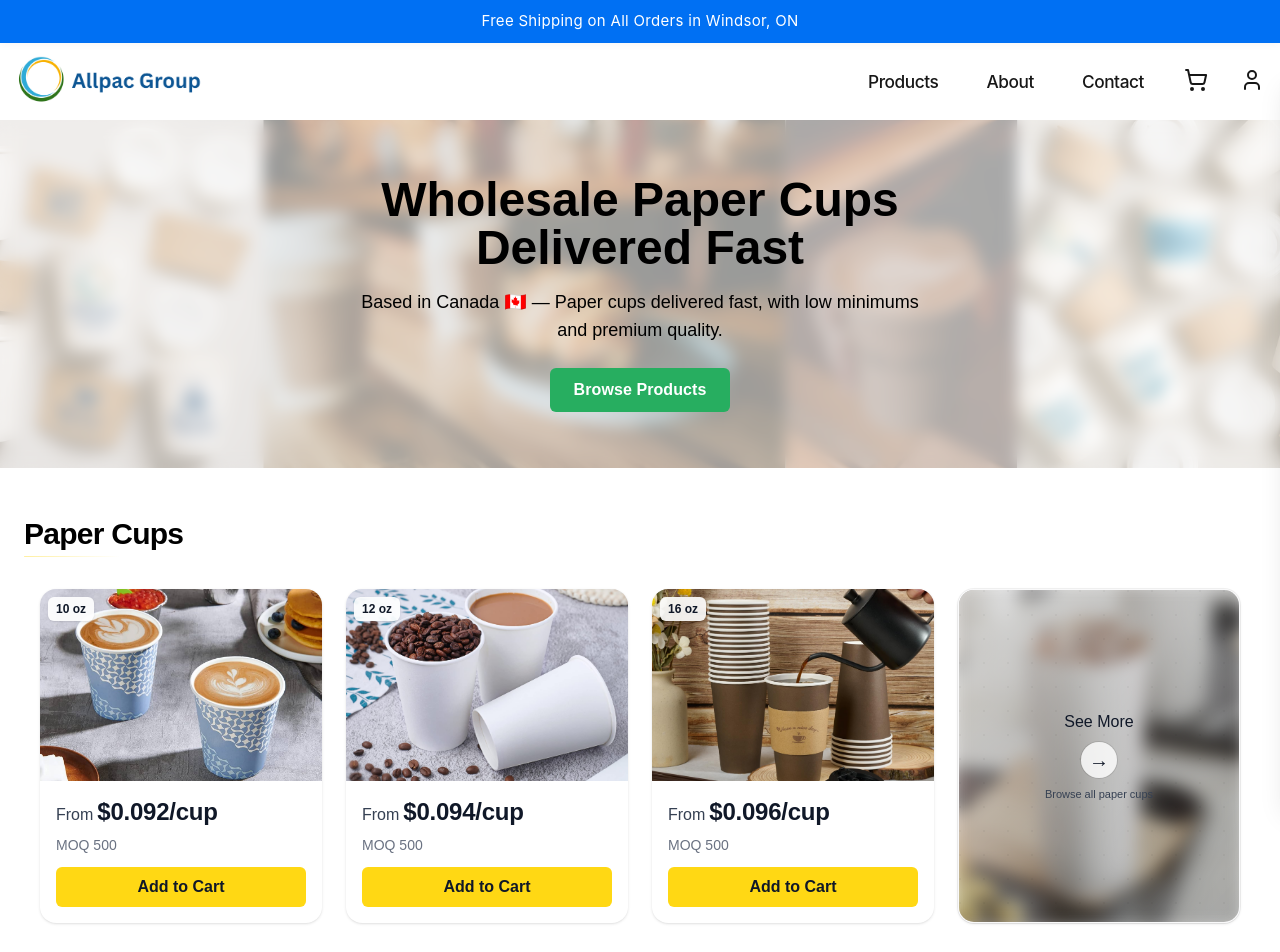
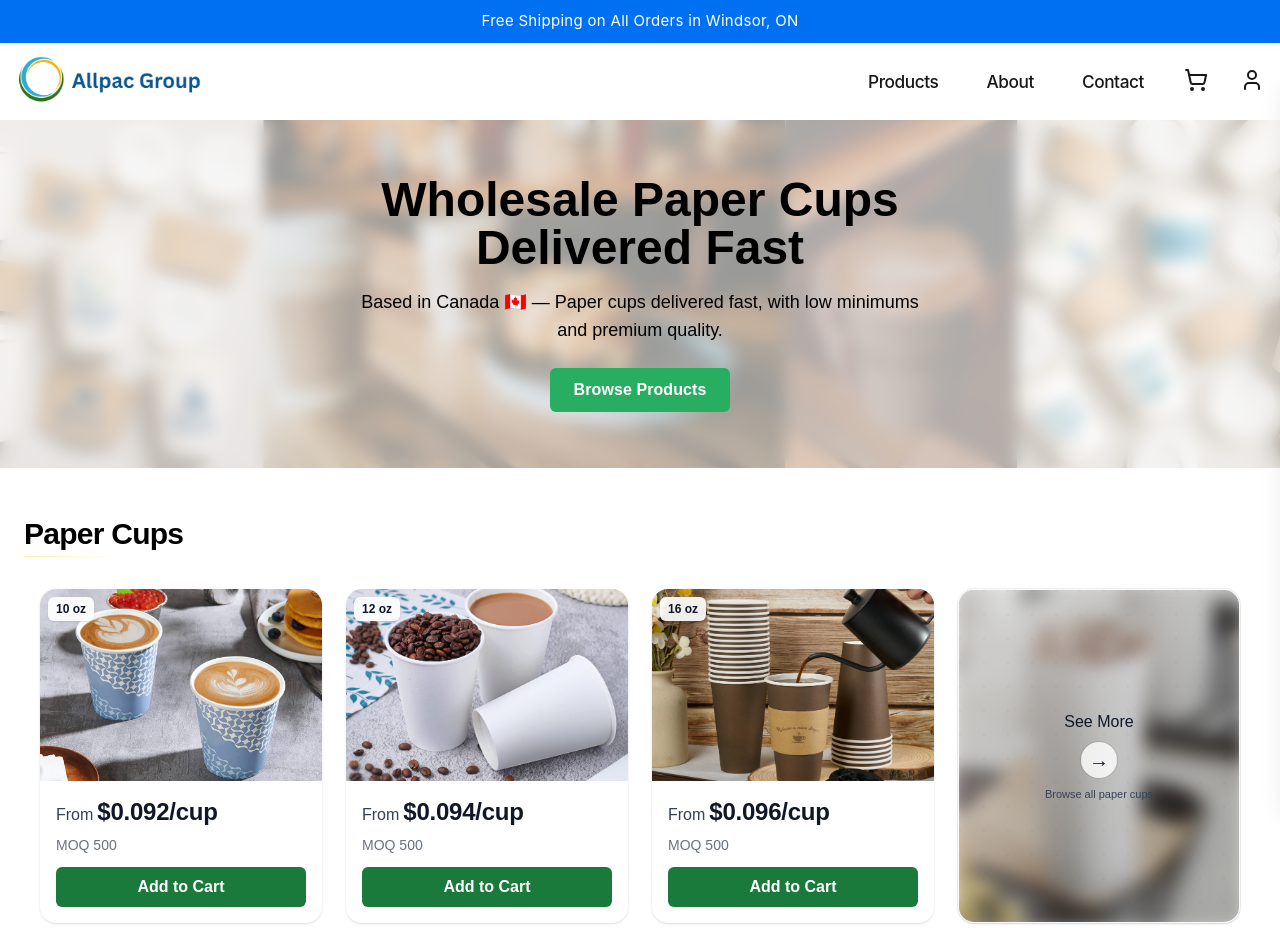
Before and after one commit to Emadedin1/allpacstore, a Next.js app: page / in a window 1280 px wide. Shown: the top 952 px of the page. Built offline with nearby package versions, Linux system fonts and the light colour scheme.

Commit message:
Update CupCard.jsx

```diff
--- a/src/components/CupCard.jsx
+++ b/src/components/CupCard.jsx
@@ -23,7 +23,6 @@ export default function CupCard({ cup }) {
 
   const handleAddToCart = (e) => {
     e.stopPropagation(); // prevent card click navigation
-    // no default design; let it be null/empty
     addItem(cup, MIN_QTY, null, "", null, pricePerCup);
     openCart();
   };
@@ -49,31 +48,33 @@ export default function CupCard({ cup }) {
         </div>
       </div>
 
-      {/* Content — compact, title removed; price moved up */}
+      {/* Content */}
       <div className="p-3 sm:p-4 flex flex-col gap-2">
-        {/* Price: small on mobile, larger on sm+, keep on one line */}
+        {/* Price (single line on mobile) */}
         <div className="flex items-baseline gap-1 whitespace-nowrap">
-          <span className="text-xs text-gray-700 font-medium sm:text-base">From</span>
-          <span className="text-[15px] sm:text-2xl font-semibold leading-tight tracking-[-0.01em] text-gray-900">
-            ${pricePerCup.toFixed(3)}/cup
-          </span>
+            <span className="text-xs text-gray-700 font-medium sm:text-base">From</span>
+            <span className="text-[15px] sm:text-2xl font-semibold leading-tight tracking-[-0.01em] text-gray-900">
+              ${pricePerCup.toFixed(3)}/cup
+            </span>
         </div>
 
-        {/* MOQ (secondary) */}
+        {/* MOQ */}
         <span className="text-xs sm:text-sm text-gray-500">MOQ {MIN_QTY}</span>
 
-        {/* CTA */}
+        {/* CTA (Green variant replacing previous yellow) */}
         <button
           type="button"
           onClick={handleAddToCart}
           className="inline-flex h-10 w-full items-center justify-center rounded-md font-semibold
-                     bg-[#FFD814] hover:bg-[#F7C600] active:bg-[#E6B800]
-                     text-gray-900 focus:outline-none focus-visible:ring-2 focus-visible:ring-black/10 transition-colors mt-1"
+                     bg-[#1A7A3C] text-white
+                     hover:bg-[#219150] active:bg-[#176835]
+                     focus:outline-none focus-visible:ring-2 focus-visible:ring-[#1A7A3C]/50
+                     transition-colors mt-1"
         >
           Add to Cart
         </button>
 
-        {/* Keep size for accessibility but don’t show visually */}
+        {/* Hidden accessible text */}
         <span className="sr-only">{cup.size} Cup</span>
       </div>
     </div>
```
